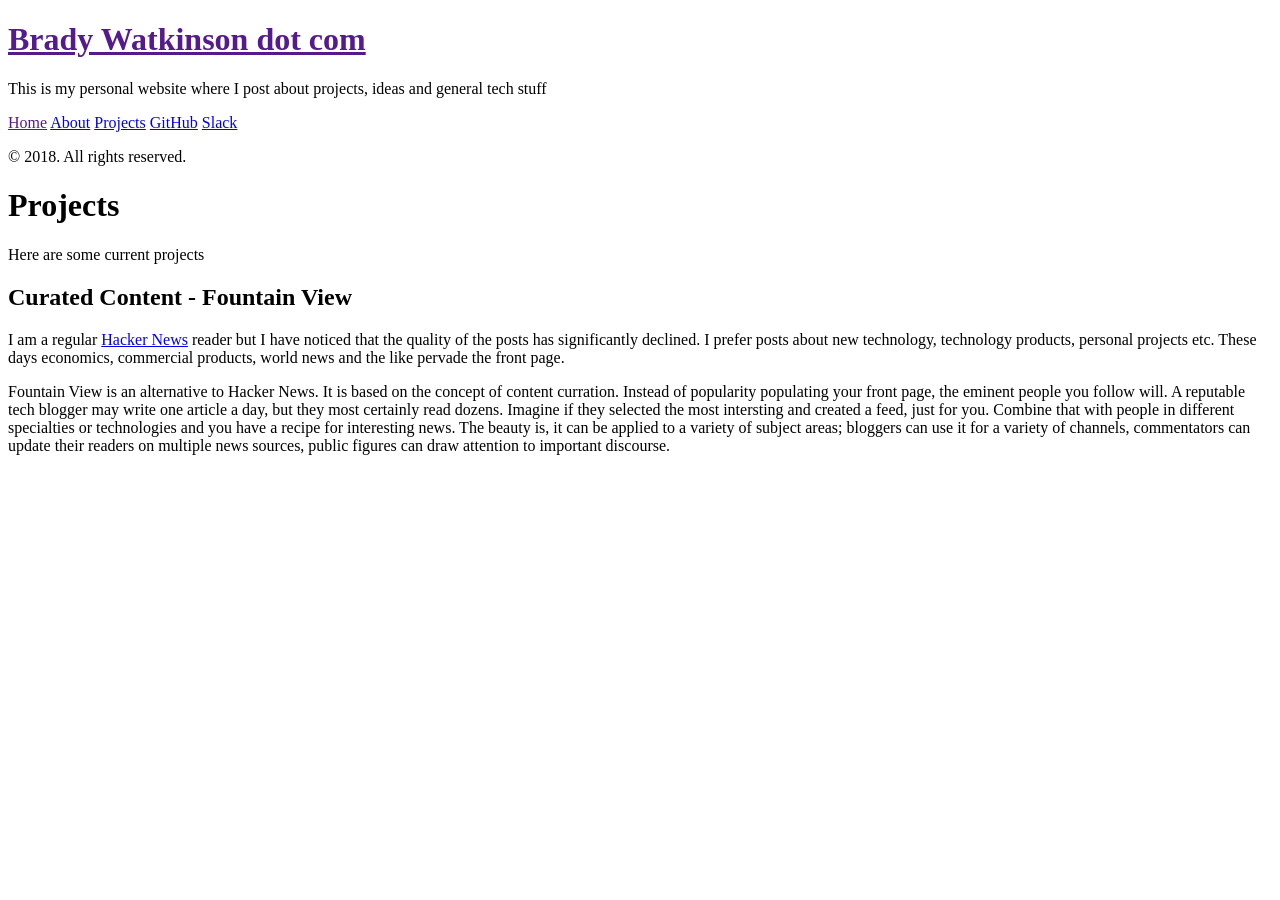
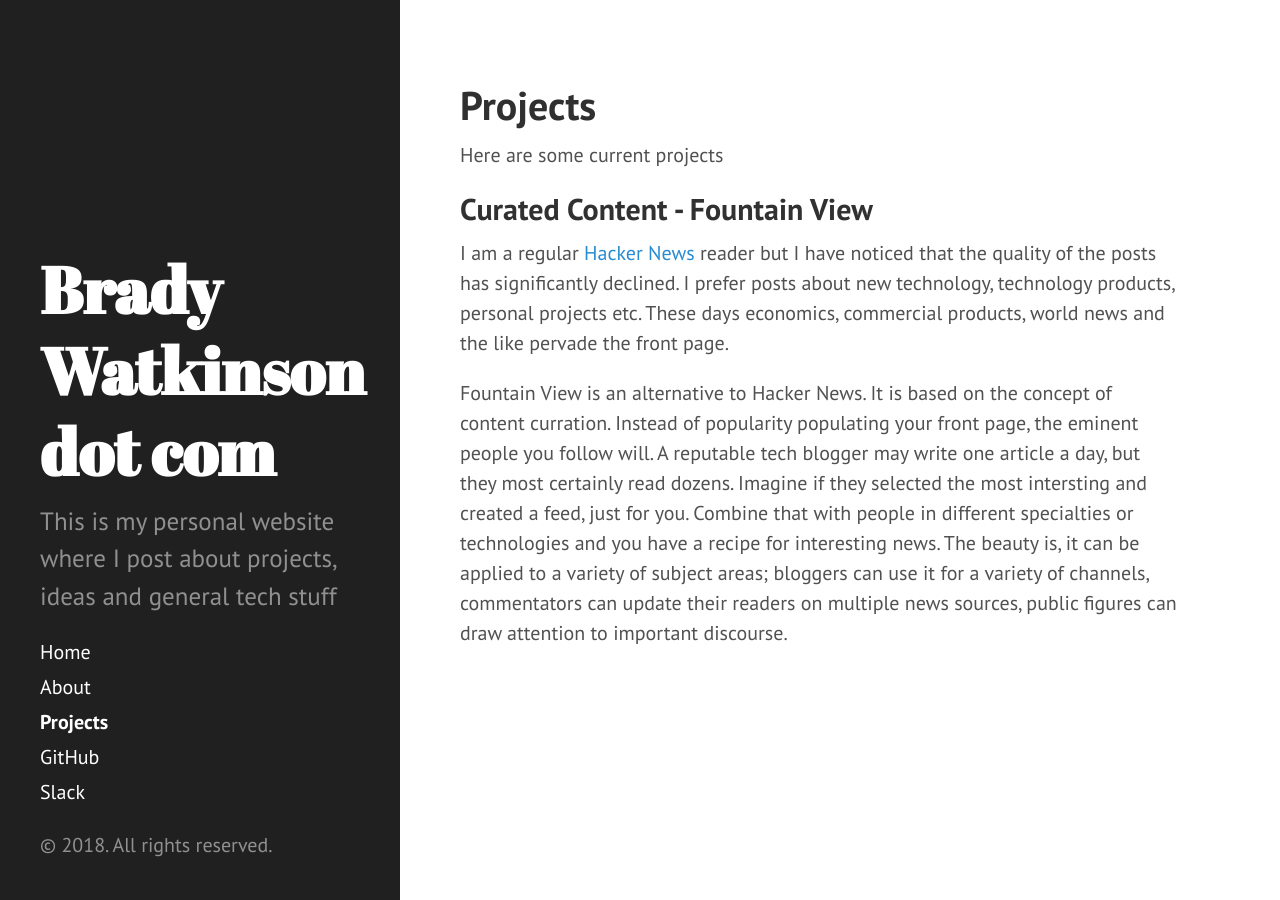
Before and after one commit to bradywatkinson/bradywatkinson.github.io, a Jekyll site: the page built from projects.md, in a window 1280 px wide. Built offline with Jekyll 4.4.1, drawn with Linux system fonts in a browser that asks for light colours.

Commit message:
update base url

```diff
--- a/_config.yml
+++ b/_config.yml
@@ -10,7 +10,7 @@ title:            Brady Watkinson dot com
 tagline:          'A personal website'
 description:      'This is my personal website where I post about projects, ideas and general tech stuff'
 url:              http://github.com/bradywatkinson
-baseurl:          /
+baseurl:          http://www.bradywatkinson.com
 
 author:
   name:           'Brady Watkinson'
--- a/_includes/head.html
+++ b/_includes/head.html
@@ -15,10 +15,10 @@
   </title>
 
   <!-- CSS -->
-  <link rel="stylesheet" href="{{ site.baseurl }}public/css/poole.css">
-  <link rel="stylesheet" href="{{ site.baseurl }}public/css/syntax.css">
-  <link rel="stylesheet" href="{{ site.baseurl }}public/css/hyde.css">
-  <link rel="stylesheet" href="{{ site.baseurl }}public/css/xtra.css">
+  <link rel="stylesheet" href="{{ site.baseurl }}/public/css/poole.css">
+  <link rel="stylesheet" href="{{ site.baseurl }}/public/css/syntax.css">
+  <link rel="stylesheet" href="{{ site.baseurl }}/public/css/hyde.css">
+  <link rel="stylesheet" href="{{ site.baseurl }}/public/css/xtra.css">
   <link rel="stylesheet" href="http://fonts.googleapis.com/css?family=PT+Sans:400,400italic,700|Abril+Fatface">
 
   <!-- Icons -->
--- a/index.html
+++ b/index.html
@@ -21,7 +21,7 @@ title: Home
 
 <div class="pagination">
   {% if paginator.next_page %}
-    <a class="pagination-item older" href="{{ site.baseurl }}page{{paginator.next_page}}">Older</a>
+    <a class="pagination-item older" href="{{ site.baseurl }}/page{{paginator.next_page}}">Older</a>
   {% else %}
     <span class="pagination-item older">Older</span>
   {% endif %}
@@ -29,7 +29,7 @@ title: Home
     {% if paginator.page == 2 %}
       <a class="pagination-item newer" href="{{ site.baseurl }}">Newer</a>
     {% else %}
-      <a class="pagination-item newer" href="{{ site.baseurl }}page{{paginator.previous_page}}">Newer</a>
+      <a class="pagination-item newer" href="{{ site.baseurl }}/page{{paginator.previous_page}}">Newer</a>
     {% endif %}
   {% else %}
     <span class="pagination-item newer">Newer</span>
```
